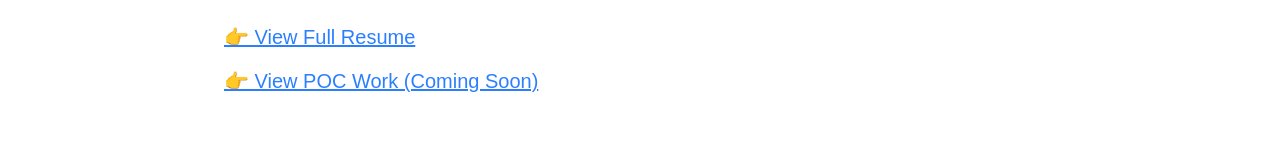
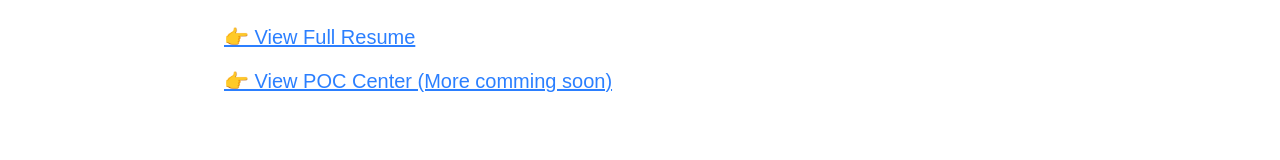
Before and after one commit to veersingh007/work_webwork, a Next.js app in the folder veer_app/: page / in a window 1280 px wide. Shown: the part 185-345 px from the top of the page. Built offline with nearby package versions, Linux system fonts and the light colour scheme.

Commit message:
updating link name

```diff
--- a/veer_app/src/app/page.js
+++ b/veer_app/src/app/page.js
@@ -22,7 +22,7 @@ export default function Home() {
         </div>
         <div>
           <a href="/poc" className="text-blue-500 underline text-xl">
-            👉 View POC Work (Coming Soon)
+            👉 View POC Center (More comming soon)
           </a>
         </div>
       </section>
```
